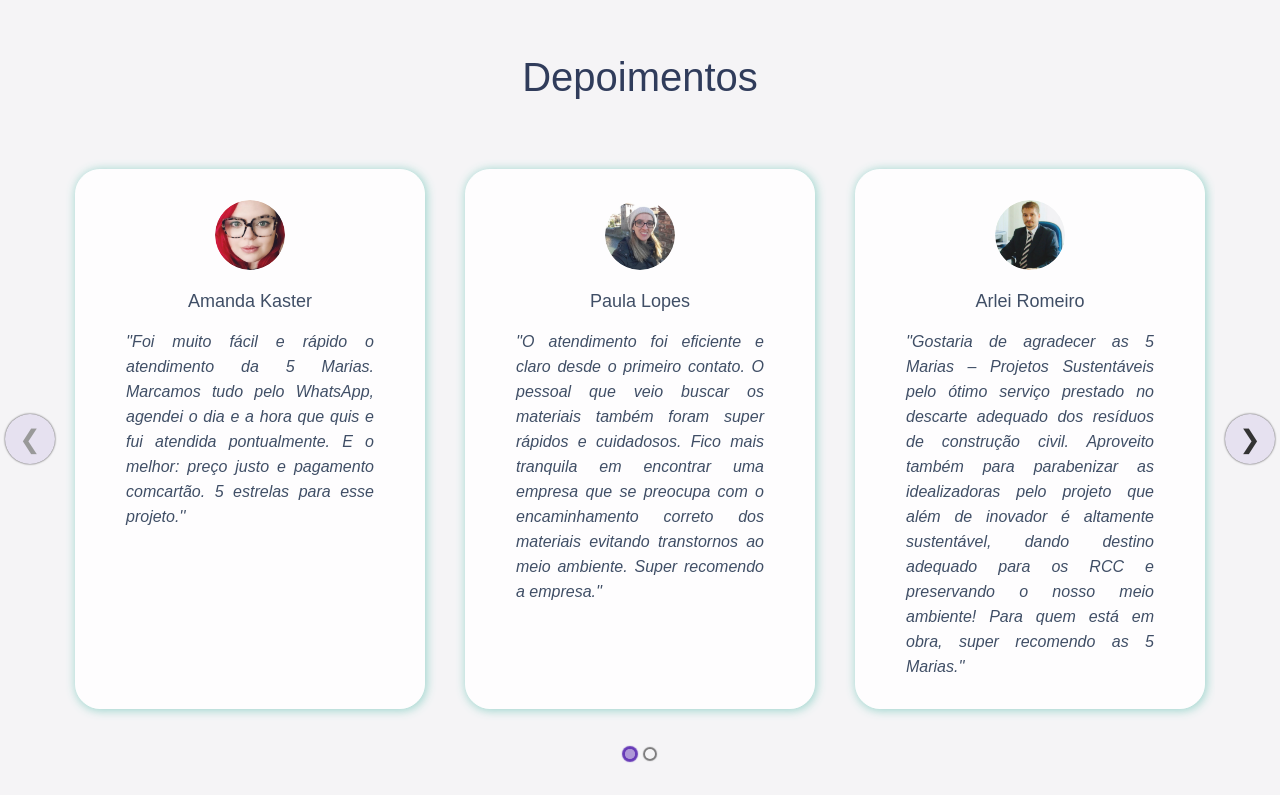
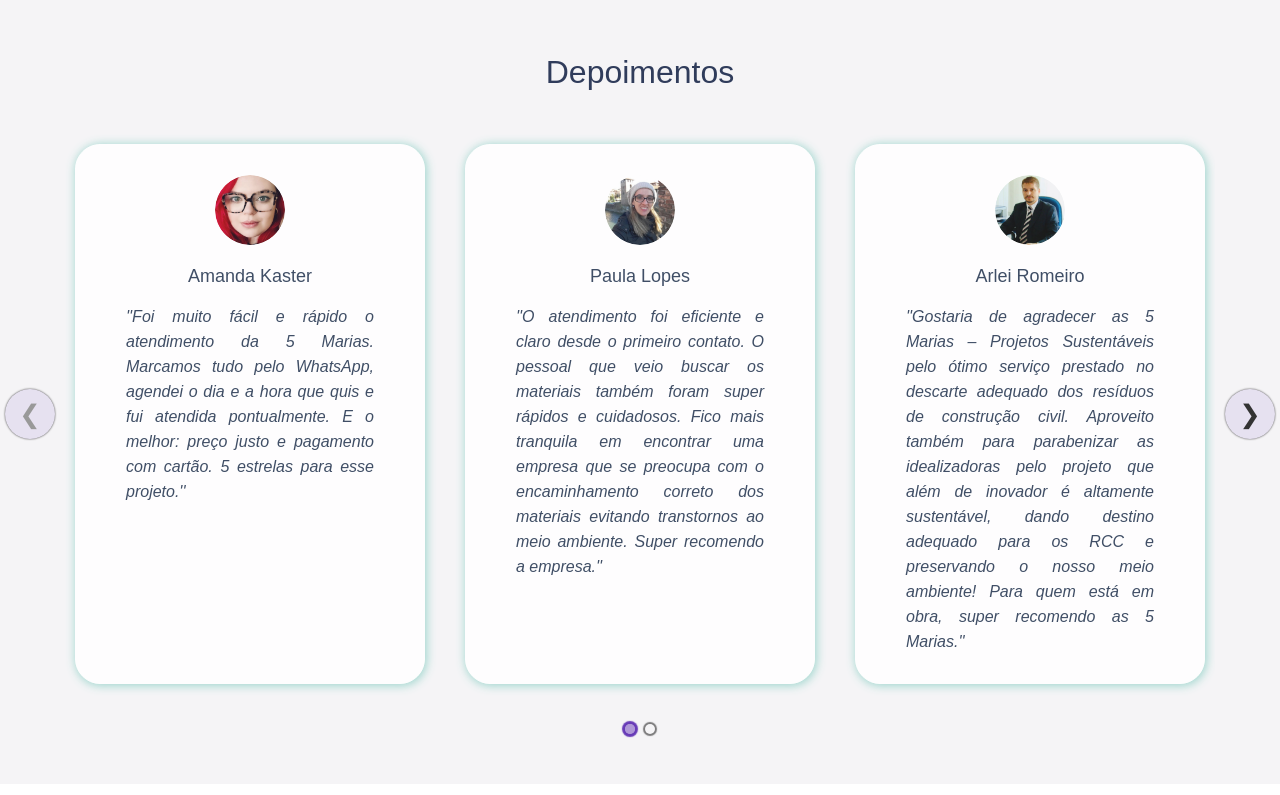
Before and after one commit to aceleradora-TW/descarte-certo, a React (Create React App) app in the folder frontend/: page / in a window 1280 px wide. Shown: the part 1936-2731 px from the top of the page. Built offline with nearby package versions, Linux system fonts and the light colour scheme.

Commit message:
25/@todos: ajustes de titulo, ancora e texto

```diff
--- a/frontend/src/components/Banner/index.js
+++ b/frontend/src/components/Banner/index.js
@@ -5,7 +5,7 @@ import Slogan from './texts.json'
 
 function BannerComponent() {
     return (
-        <div className="div-banner">
+        <div className="div-banner" id="Orcamento">
             <img alt="5 Marias" className="img-banner" fixed="top" src={Banner}></img>
             <div className="titulo">
                 <h1 className="font">{Slogan.banner.title}</h1>
--- a/frontend/src/components/Depositions/DepositionsStyles.css
+++ b/frontend/src/components/Depositions/DepositionsStyles.css
@@ -68,7 +68,8 @@
 }
 .title-depositions{
     padding-top: 55px;
-    padding-bottom: 40px ;
+    padding-bottom: 25px ;
+    font-size: 32px;
 }
 
 
--- a/frontend/src/components/Depositions/texts.json
+++ b/frontend/src/components/Depositions/texts.json
@@ -4,7 +4,7 @@
     },
     "card1" : {
         "title" : "Amanda Kaster",
-        "content" : "''Foi muito fácil e rápido o atendimento da 5 Marias. Marcamos tudo pelo WhatsApp, agendei o dia e a hora que quis e fui atendida pontualmente. E o melhor: preço justo e pagamento comcartão. 5 estrelas para esse projeto.''"
+        "content" : "''Foi muito fácil e rápido o atendimento da 5 Marias. Marcamos tudo pelo WhatsApp, agendei o dia e a hora que quis e fui atendida pontualmente. E o melhor: preço justo e pagamento com cartão. 5 estrelas para esse projeto.''"
     },
     "card2" : {
         "title" : "Paula Lopes",
```
